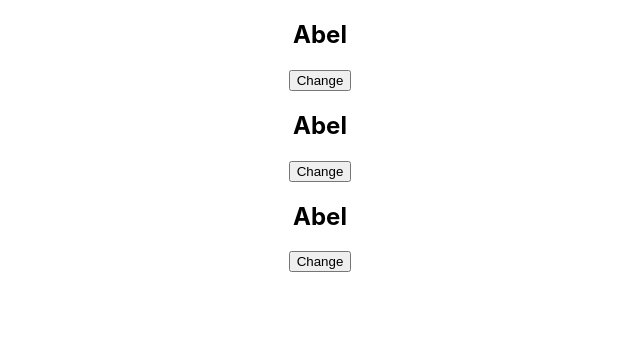
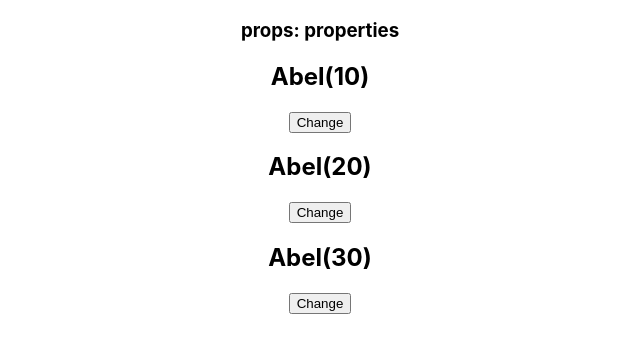
Before and after one commit to Dong-hyeun/voca, a React (Create React App) app: page / in a window 1280 px wide. Shown: the top 352 px of the page, without its empty margins (320-960 px from the left). Built offline with nearby package versions, Linux system fonts and the light colour scheme.

Commit message:
props (1)

```diff
--- a/src/App.js
+++ b/src/App.js
@@ -4,9 +4,10 @@
 function App() {
   return (
     <div className="App">
-      <Hello />
-      <Hello />
-      <Hello />
+      <h3>props: properties</h3>
+      <Hello age={10} />
+      <Hello age={20} />
+      <Hello age={30} />
     </div>
   );
 }
--- a/src/component/Hello.js
+++ b/src/component/Hello.js
@@ -1,14 +1,19 @@
 import { useState } from 'react';
-export default function Hello() {
+export default function Hello(props) {
+    console.log(props)
     const [name, setName] = useState('Abel');
+    const [age, setAge] = useState(props.age);
 
-    function changeName() {
-        const newName = name === 'Abel' ? 'Jane' : 'Abel';
-        setName(newName)
-    }
     return (
         <div>
-            <h2>{name}</h2>
-            <button onClick={changeName}>Change</button>
+            <h2>{name}({age})</h2>
+            <button
+                onClick={() => {
+                    setName(name === 'Abel' ? 'Jane' : 'Abel');
+                    setAge(age + 1)
+                }}
+            >
+                Change
+            </button>
         </div>);
 }
```
